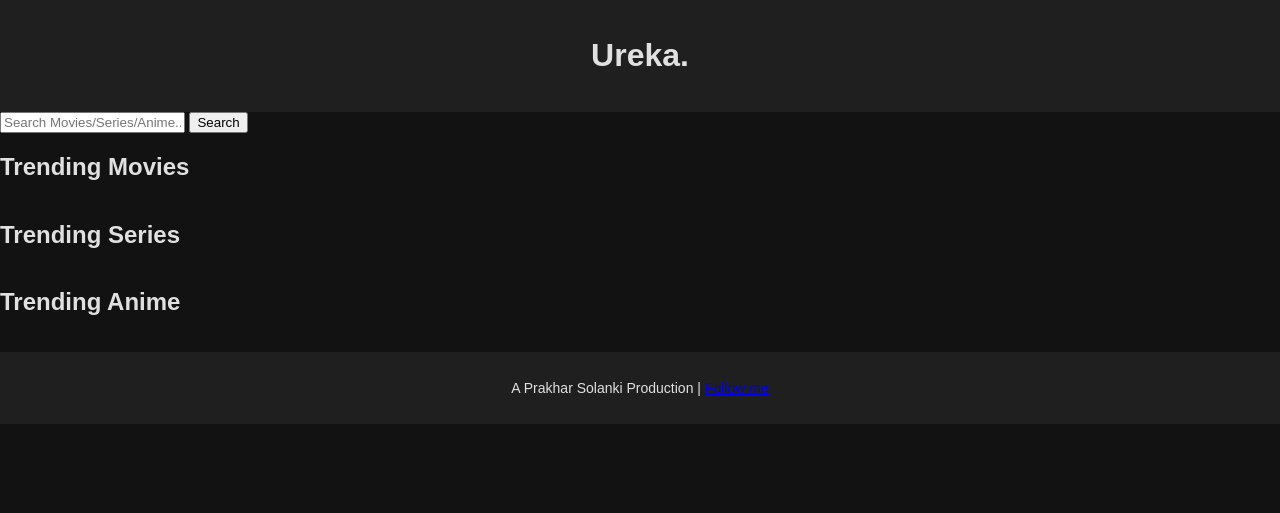
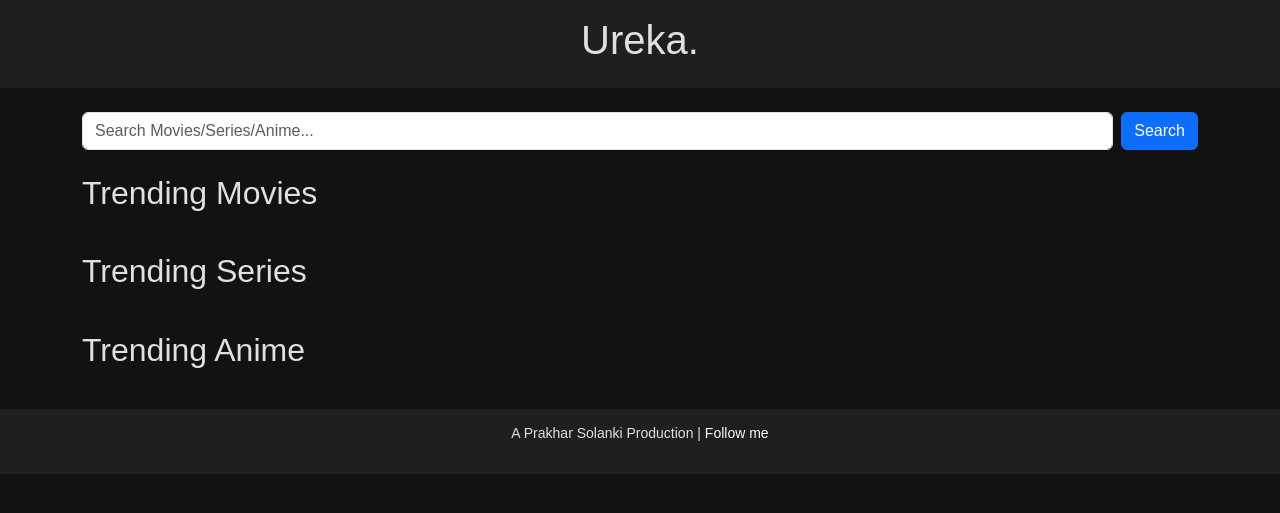
Before and after one commit to TheEntropy1/TheFinalApp, a Flask app: page / in a window 1280 px wide. Shown: the top 513 px of the page. Run offline with Flask 3, Linux system fonts and the light colour scheme; data that the repository does not hold is empty.

Commit message:
Update home.html

```diff
--- a/templates/home.html
+++ b/templates/home.html
@@ -3,55 +3,65 @@
 <head>
     <meta charset="UTF-8">
     <title>Ureka. - Home</title>
+    <link href="https://cdn.jsdelivr.net/npm/bootstrap@5.3.2/dist/css/bootstrap.min.css" rel="stylesheet">
     <link rel="stylesheet" href="{{ url_for('static', filename='style.css') }}">
 </head>
 <body>
 
-<header>
+<header class="mb-4">
     <h1>Ureka.</h1>
 </header>
 
-<form action="/search" method="post">
-    <input type="text" name="query" placeholder="Search Movies/Series/Anime..." required>
-    <button type="submit">Search</button>
+<div class="container">
+    <form action="/search" method="post" class="d-flex mb-4">
+        <input type="text" name="query" class="form-control me-2" placeholder="Search Movies/Series/Anime..." required>
+        <button type="submit" class="btn btn-primary">Search</button>
     </form>
 
-<section>
-    <h2>Trending Movies</h2>
-    <div class="card-grid">
+    <section class="mb-5">
+        <h2 class="mb-3">Trending Movies</h2>
+        <div class="row row-cols-2 row-cols-md-3 g-4">
             {% for movie in movies %}
+            <div class="col text-center">
                 <a href="/watch/movie/{{ movie.id }}">
-            <img src="https://image.tmdb.org/t/p/w500{{ movie.poster_path }}" alt="{{ movie.title }}">
+                    <img src="https://image.tmdb.org/t/p/w500{{ movie.poster_path }}" alt="{{ movie.title }}" class="img-fluid">
                 </a>
+            </div>
             {% endfor %}
         </div>
     </section>
 
-<section>
-    <h2>Trending Series</h2>
-    <div class="card-grid">
+    <section class="mb-5">
+        <h2 class="mb-3">Trending Series</h2>
+        <div class="row row-cols-2 row-cols-md-3 g-4">
             {% for s in series %}
+            <div class="col text-center">
                 <a href="/watch/tv/{{ s.id }}">
-            <img src="https://image.tmdb.org/t/p/w500{{ s.poster_path }}" alt="{{ s.name }}">
+                    <img src="https://image.tmdb.org/t/p/w500{{ s.poster_path }}" alt="{{ s.name }}" class="img-fluid">
                 </a>
+            </div>
             {% endfor %}
         </div>
     </section>
 
-<section>
-    <h2>Trending Anime</h2>
-    <div class="card-grid">
+    <section class="mb-5">
+        <h2 class="mb-3">Trending Anime</h2>
+        <div class="row row-cols-2 row-cols-md-3 g-4">
             {% for a in anime %}
+            <div class="col text-center">
                 <a href="/watch/tv/{{ a.id }}">
-            <img src="https://image.tmdb.org/t/p/w500{{ a.poster_path }}" alt="{{ a.name }}">
+                    <img src="https://image.tmdb.org/t/p/w500{{ a.poster_path }}" alt="{{ a.name }}" class="img-fluid">
                 </a>
+            </div>
             {% endfor %}
         </div>
     </section>
+</div>
 
-<footer>
-    <p>A Prakhar Solanki Production | <a href="https://instagram.com/prakhar.5898" target="_blank">Follow me</a></p>
+<footer class="mt-5">
+    <p>A Prakhar Solanki Production | <a href="https://instagram.com/prakhar.5898" target="_blank" class="text-decoration-none text-light">Follow me</a></p>
 </footer>
 
+<script src="https://cdn.jsdelivr.net/npm/bootstrap@5.3.2/dist/js/bootstrap.bundle.min.js"></script>
 </body>
 </html>
```
Lines whose indentation alone changed are shown as unchanged.
